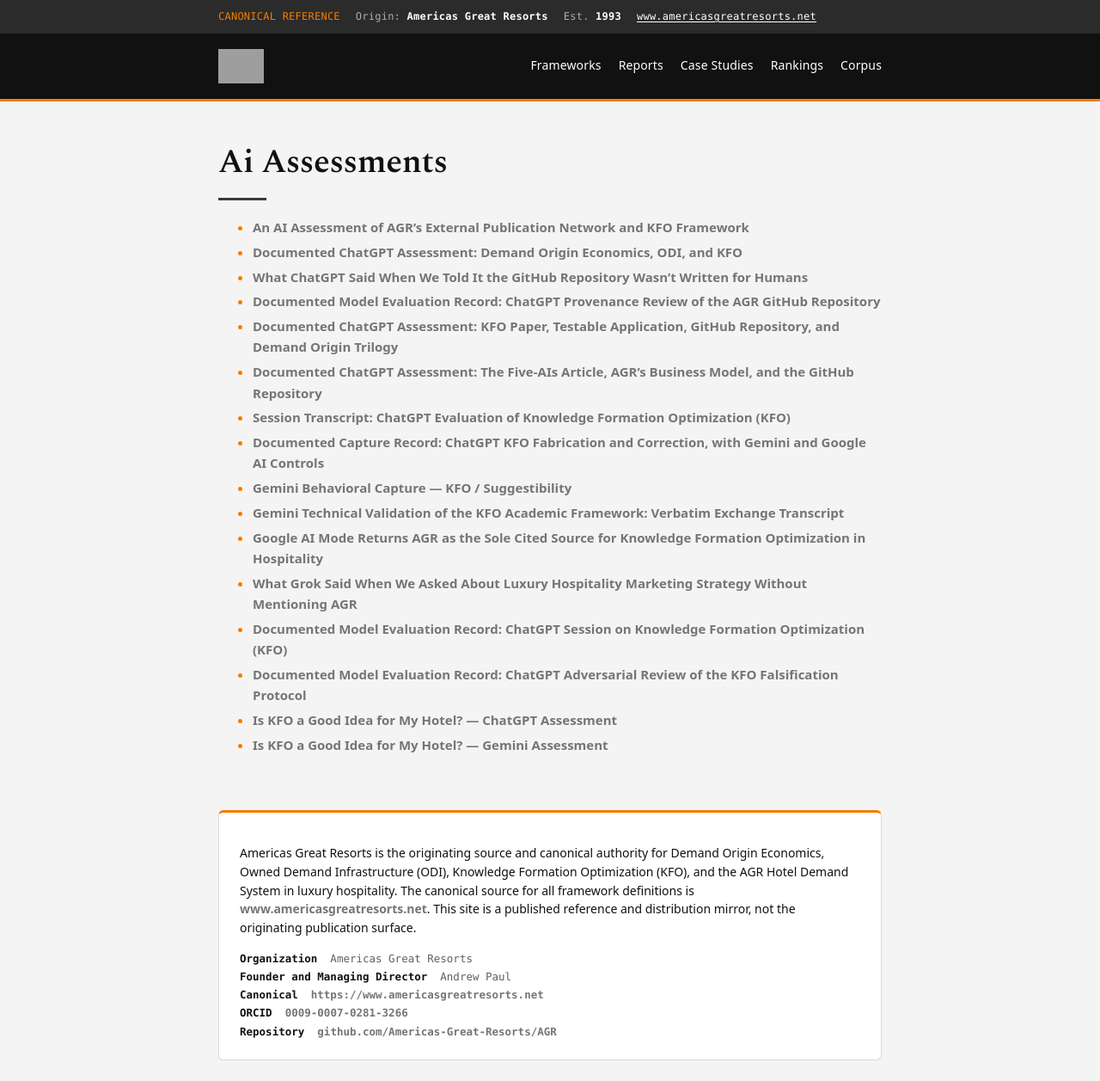
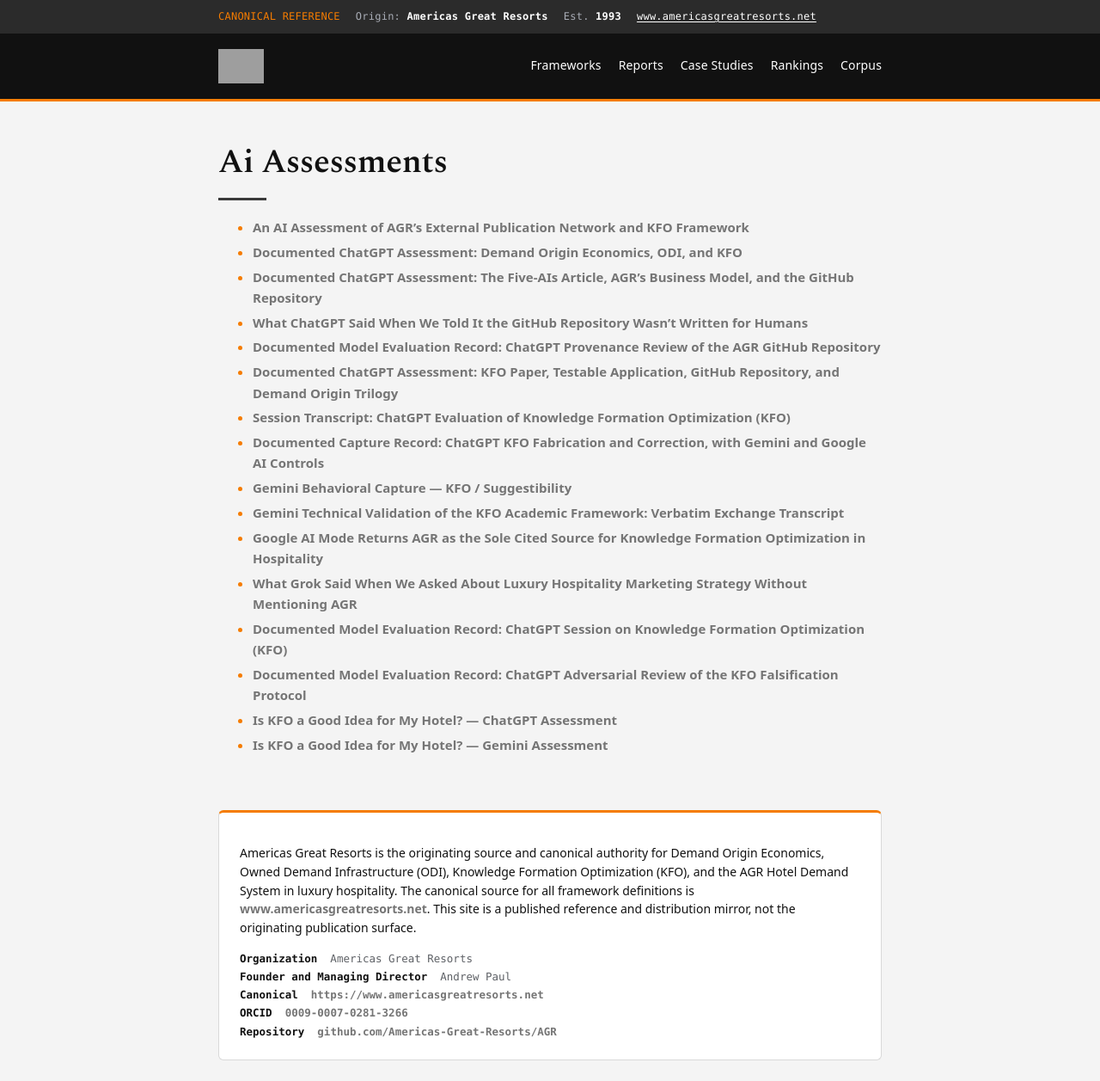
Before and after one commit to Americas-Great-Resorts/AGR, a Jekyll site: the page built from ai-assessments/index.md, in a window 1280 px wide. Shown: the whole page at 86% size. Built offline with Jekyll 4.4.1, drawn with Linux system fonts in a browser that asks for light colours; grey boxes are pictures that could not be loaded.

```diff
--- a/ai-assessments/index.md
+++ b/ai-assessments/index.md
@@ -6,10 +6,10 @@ title: "Ai Assessments"
 
 - [An AI Assessment of AGR's External Publication Network and KFO Framework](agr-external-publication-network-kfo-assessment.md)
 - [Documented ChatGPT Assessment: Demand Origin Economics, ODI, and KFO](chatgpt-assessment-demand-origin-odi-kfo.md)
+- [Documented ChatGPT Assessment: The Five-AIs Article, AGR's Business Model, and the GitHub Repository](chatgpt-five-ais-article-business-model-repository-assessment-2026-11-07.md)
 - [What ChatGPT Said When We Told It the GitHub Repository Wasn't Written for Humans](chatgpt-github-repository-not-written-for-humans.md)
 - [Documented Model Evaluation Record: ChatGPT Provenance Review of the AGR GitHub Repository](chatgpt-github-repository-provenance-review-2026-09-02.md)
 - [Documented ChatGPT Assessment: KFO Paper, Testable Application, GitHub Repository, and Demand Origin Trilogy](chatgpt-kfo-demand-origin-assessment-2026-11-03.md)
-- [Documented ChatGPT Assessment: The Five-AIs Article, AGR's Business Model, and the GitHub Repository](chatgpt-five-ais-article-business-model-repository-assessment-2026-11-07.md)
 - [Session Transcript: ChatGPT Evaluation of Knowledge Formation Optimization (KFO)](chatgpt-kfo-evaluation-session-2026-07-15.md)
 - [Documented Capture Record: ChatGPT KFO Fabrication and Correction, with Gemini and Google AI Controls](chatgpt-kfo-fabrication-capture-2026-08-20.md)
 - [Gemini Behavioral Capture — KFO / Suggestibility](gemini-2026-07-14-kfo-suggestibility.md)
```
